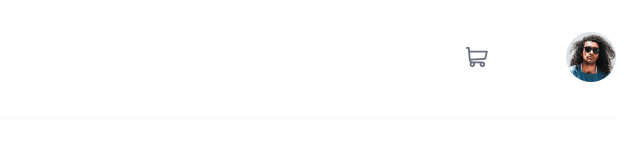
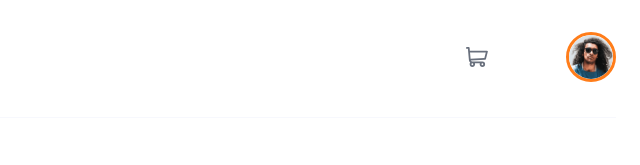
Before and after one commit to SurafelFikadu/ecommerce-product-page-frontend, a plain HTML site: page index.html in a window 1280 px wide. In both pictures the pointer is over the picture 1231 px from the left and 57 px from the top of the page. Shown: the top 165 px of the page, 640-1280 px from the left. Drawn offline with Linux system fonts and the light colour scheme.

Commit message:
profile hover

```diff
--- a/style.css
+++ b/style.css
@@ -87,6 +87,11 @@ nav p:hover {
 
 .header-right .profile img {
     width: 50px;
+}
+
+.header-right .profile img:hover {
+    border: 3px solid var(--orange);
+    border-radius: 50%;
 }
 
 button {
```
